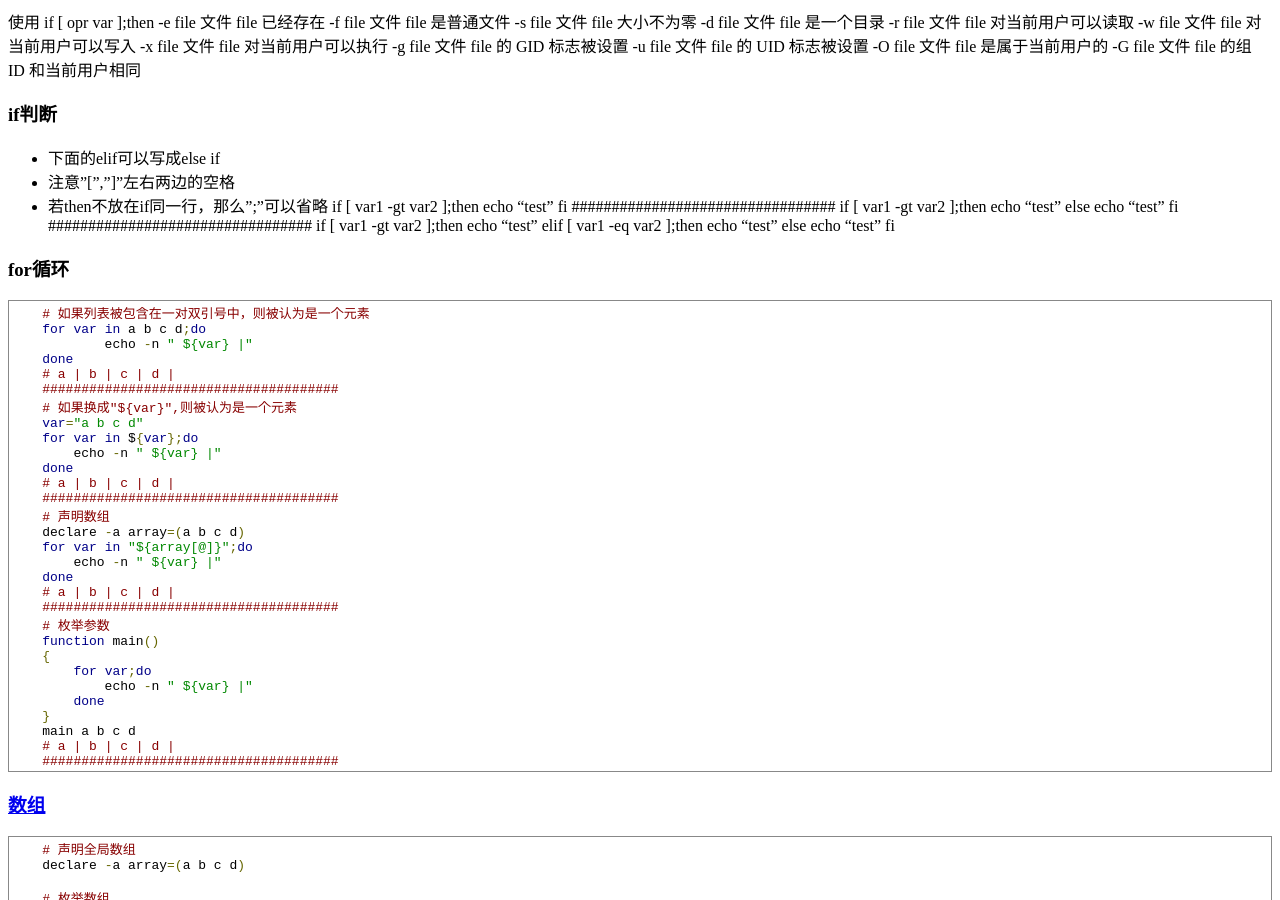
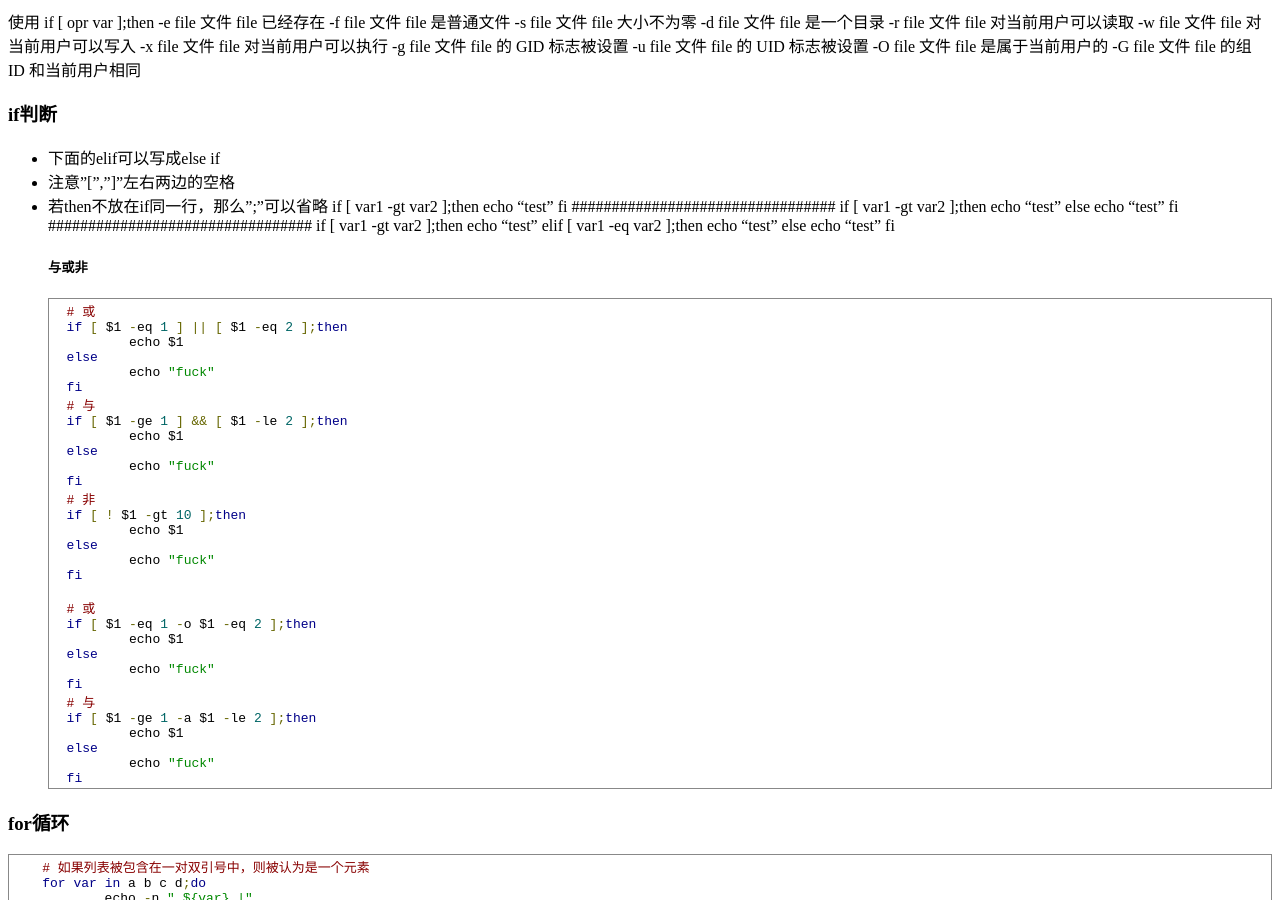
Before and after one commit to qjw/qjw.github.com, a Jekyll site: the page built from _posts/2012-10-13-bash1.md, in a window 1280 px wide and 900 px high, scrolled down 1051 px. Built offline with Jekyll 4.4.1, drawn with Linux system fonts in a browser that asks for light colours; Markdown is read by kramdown in place of the engine named in the settings.

Commit message:
add bash1

```diff
--- a/_posts/2012-10-13-bash1.md
+++ b/_posts/2012-10-13-bash1.md
@@ -105,6 +105,39 @@ category: bash
         else
             echo "test"
         fi
+#####与或非
+        # 或
+        if [ $1 -eq 1 ] || [ $1 -eq 2 ];then
+                echo $1
+        else
+                echo "fuck"
+        fi
+        # 与
+        if [ $1 -ge 1 ] && [ $1 -le 2 ];then
+                echo $1
+        else
+                echo "fuck"
+        fi
+        # 非
+        if [ ! $1 -gt 10 ];then
+                echo $1
+        else
+                echo "fuck"
+        fi
+
+        # 或
+        if [ $1 -eq 1 -o $1 -eq 2 ];then
+                echo $1
+        else
+                echo "fuck"
+        fi
+        # 与
+        if [ $1 -ge 1 -a $1 -le 2 ];then
+                echo $1
+        else
+                echo "fuck"
+        fi
+
 
 ###for循环
         # 如果列表被包含在一对双引号中，则被认为是一个元素
```
Also changed, not shown: _posts/2012-10-13-bash2.md (added, +40 -0 lines).
